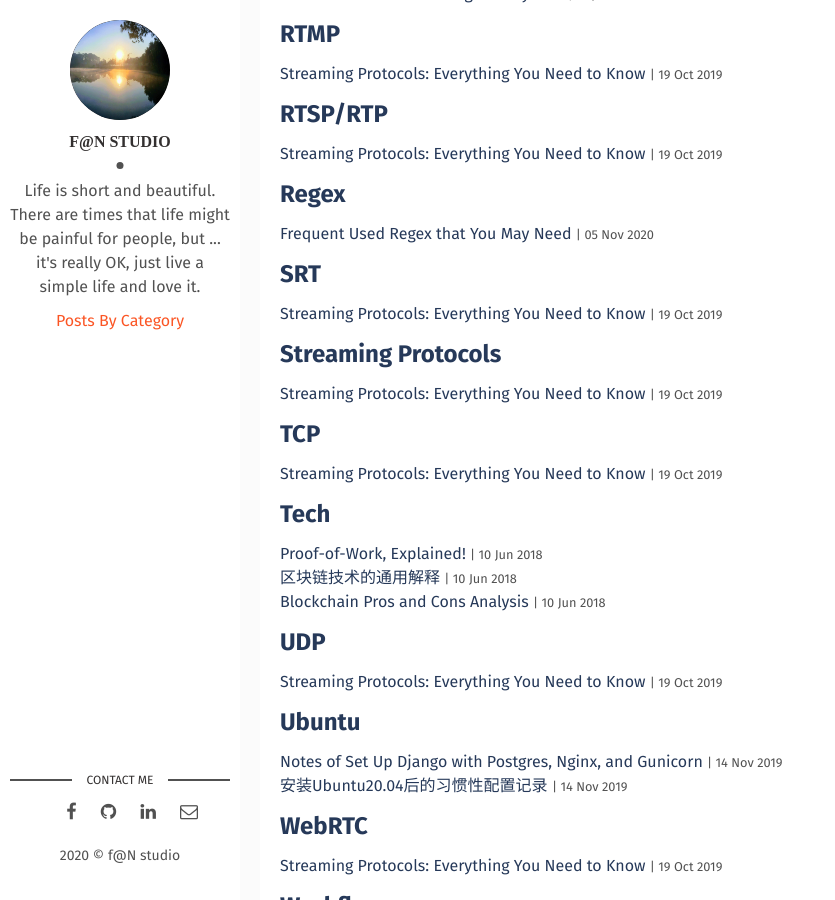
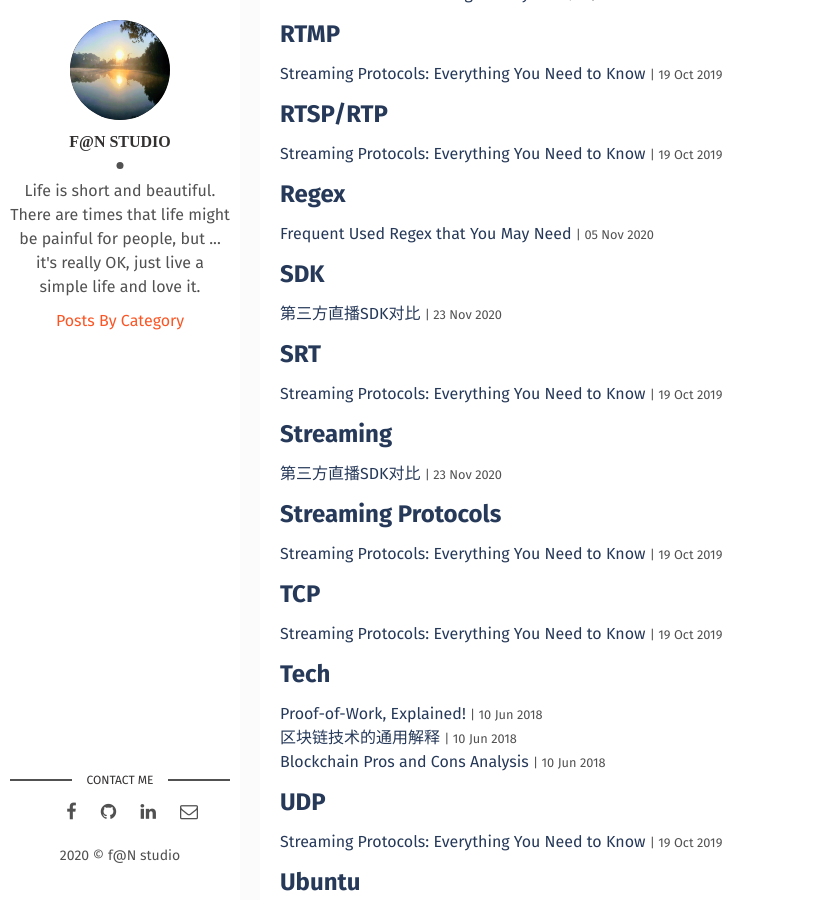
Before and after one commit to wowfrank/wowfrank.github.io, a Jekyll site: the page built from tags.html, in a window 1280 px wide and 900 px high, scrolled down 4019 px. Shown: the whole window, without its empty margins (0-835 px from the left). Built offline with Jekyll 4.4.1, drawn with Linux system fonts in a browser that asks for light colours.

Commit message:
Update 2020-11-24-comparison-of-third-party-streaming-sdk.md

```diff
--- a/_posts/2020-11-24-comparison-of-third-party-streaming-sdk.md
+++ b/_posts/2020-11-24-comparison-of-third-party-streaming-sdk.md
@@ -1,2 +1,12 @@
+---
+layout: post
+title: "第三方直播SDK对比"
+date: 2020-11-24 00:01:00 +0800
+description: "第三方直播SDK对比" # (optional)
+img: mobile-app-streaming-workflow-2280x828.png # Add image post (optional)
+fig-caption: "第三方直播SDK对比" # Add figcaption (optional)
+tags: ['Streaming', 'SDK']
+categories: ['Streaming', 'SDK']
+---
 
-111111111111111111111111111
+1111111
```
